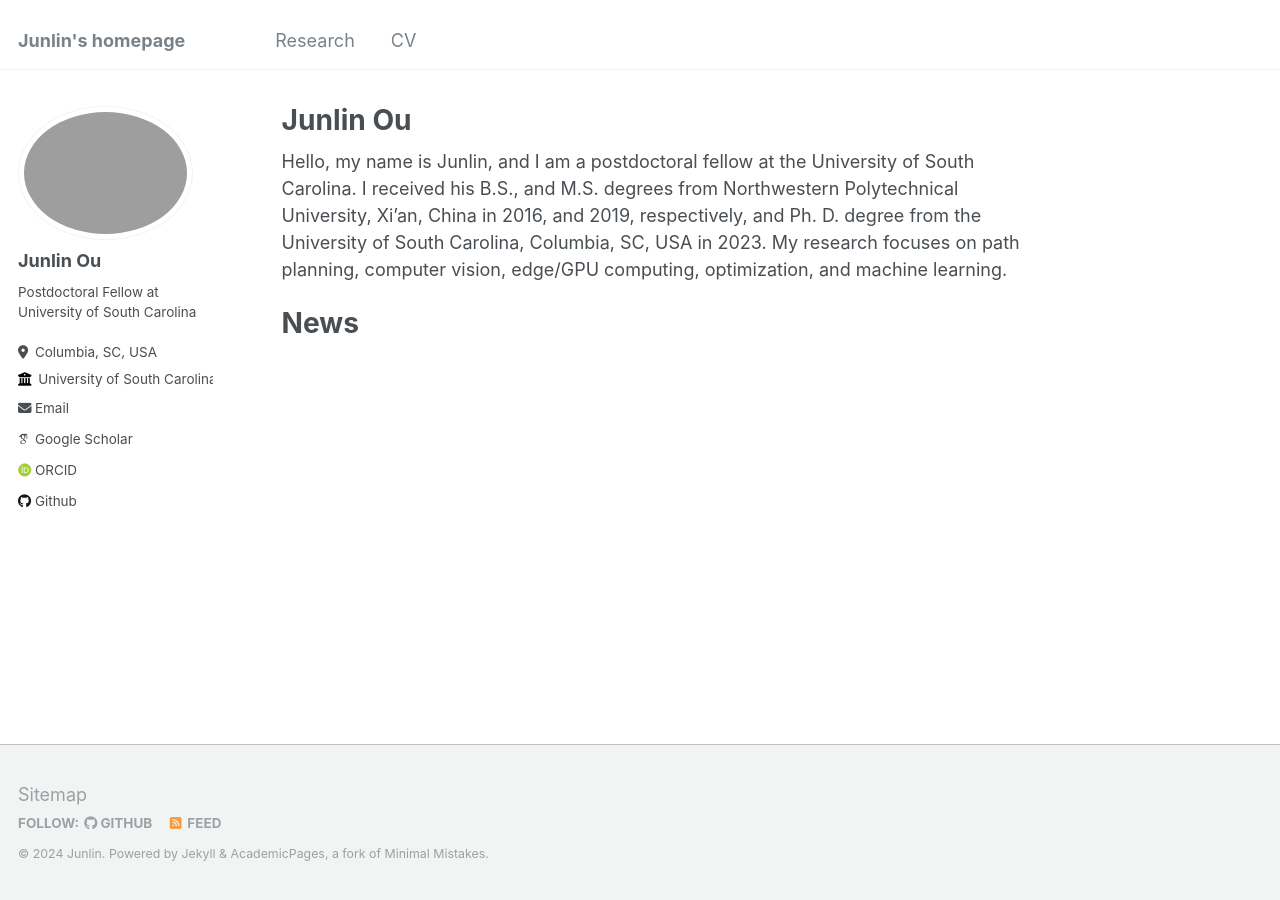
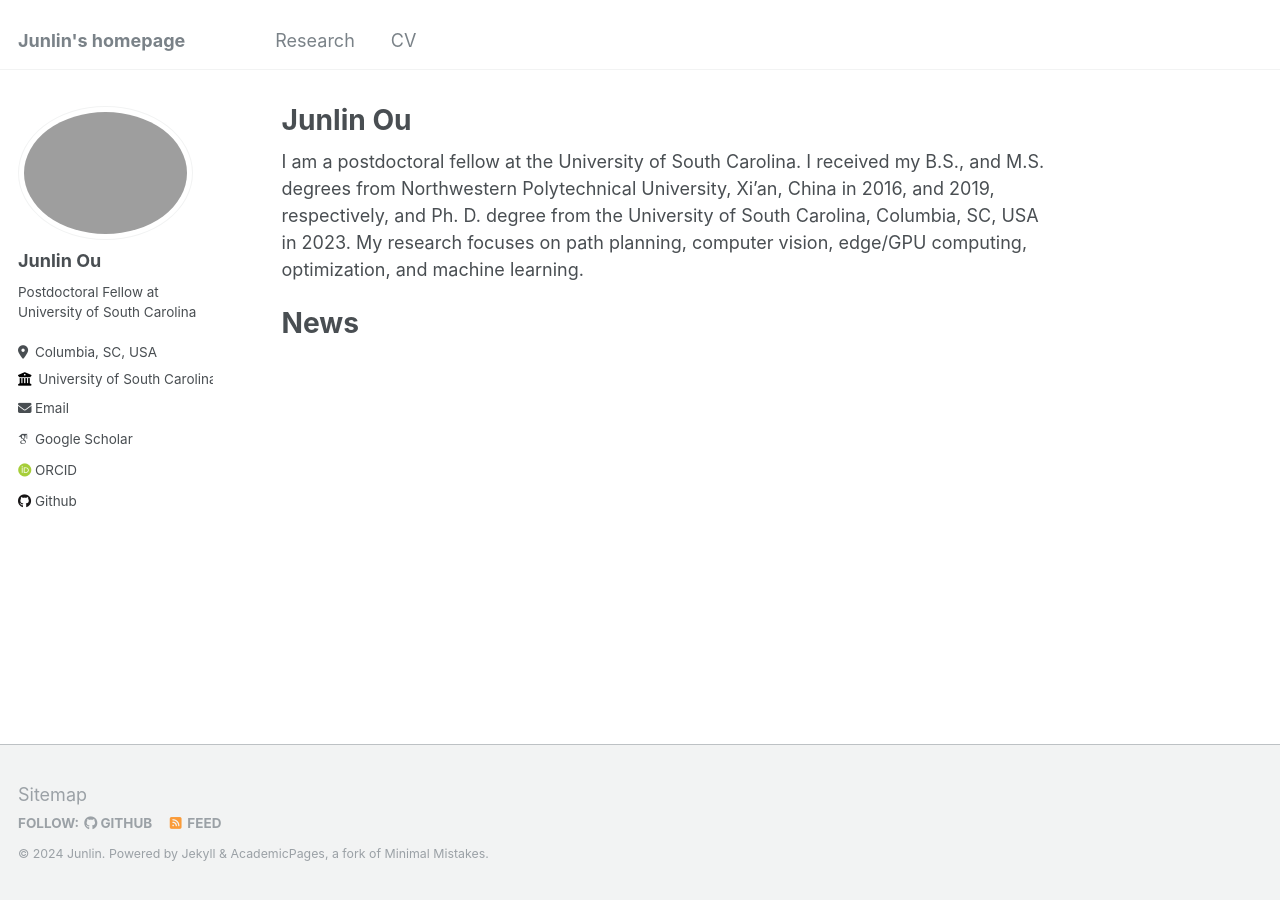
Before and after one commit to Junlin-Ou/Junlin-Ou.github.io, a Jekyll site: the page built from _pages/about.md, in a window 1280 px wide. Built offline with Jekyll 4.4.1, drawn with Linux system fonts in a browser that asks for light colours; some web fonts are replaced.

Commit message:
Update about.md

```diff
--- a/_pages/about.md
+++ b/_pages/about.md
@@ -7,7 +7,7 @@ redirect_from:
   - /about.html
 ---
 
-Hello, my name is Junlin, and I am a postdoctoral fellow at the University of South Carolina. I received his B.S., and M.S. degrees from Northwestern Polytechnical University, Xi’an, China in 2016, and 2019, respectively, and Ph. D. degree from the University of South Carolina, Columbia, SC, USA in 2023. My research focuses on path planning, computer vision, edge/GPU computing, optimization, and machine learning.
+I am a postdoctoral fellow at the University of South Carolina. I received my B.S., and M.S. degrees from Northwestern Polytechnical University, Xi’an, China in 2016, and 2019, respectively, and Ph. D. degree from the University of South Carolina, Columbia, SC, USA in 2023. My research focuses on path planning, computer vision, edge/GPU computing, optimization, and machine learning.
 
 News
 ======
```
